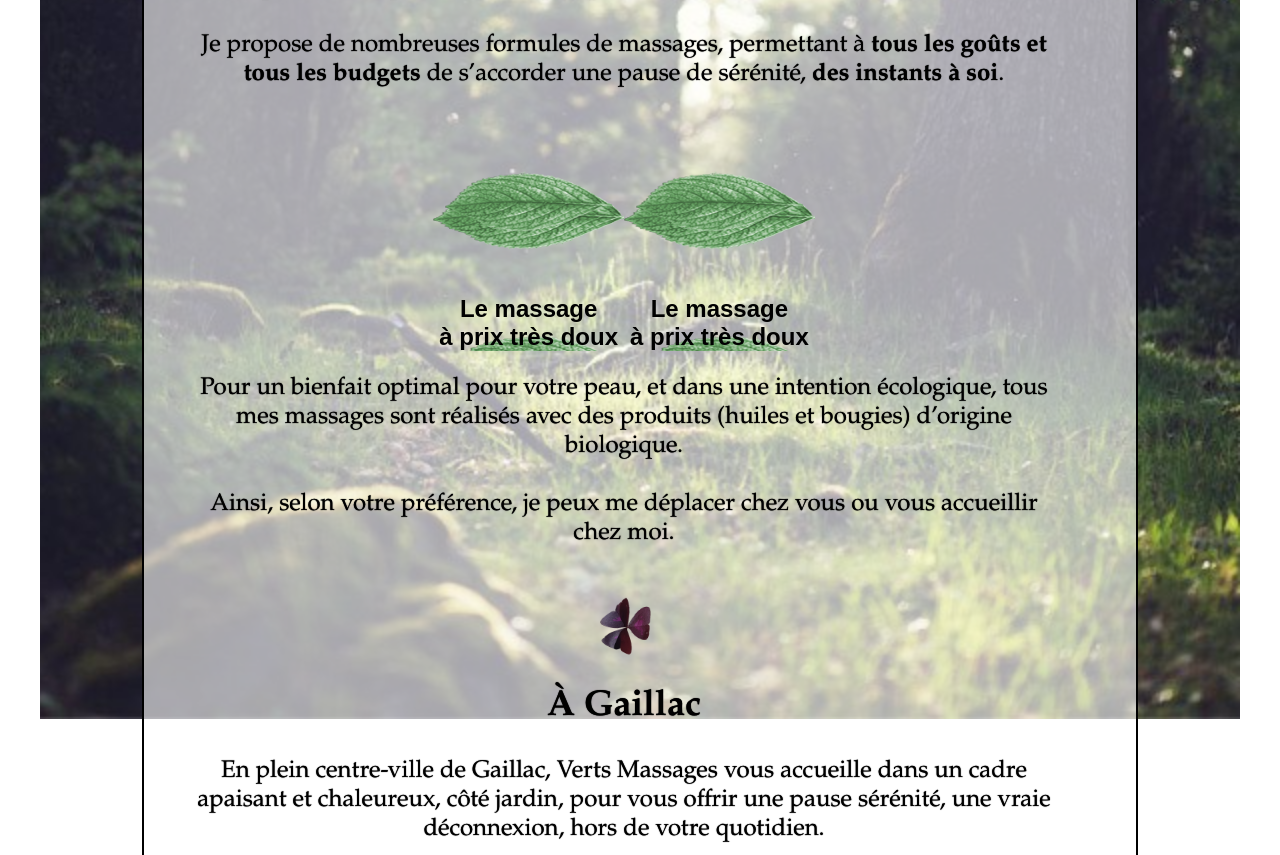
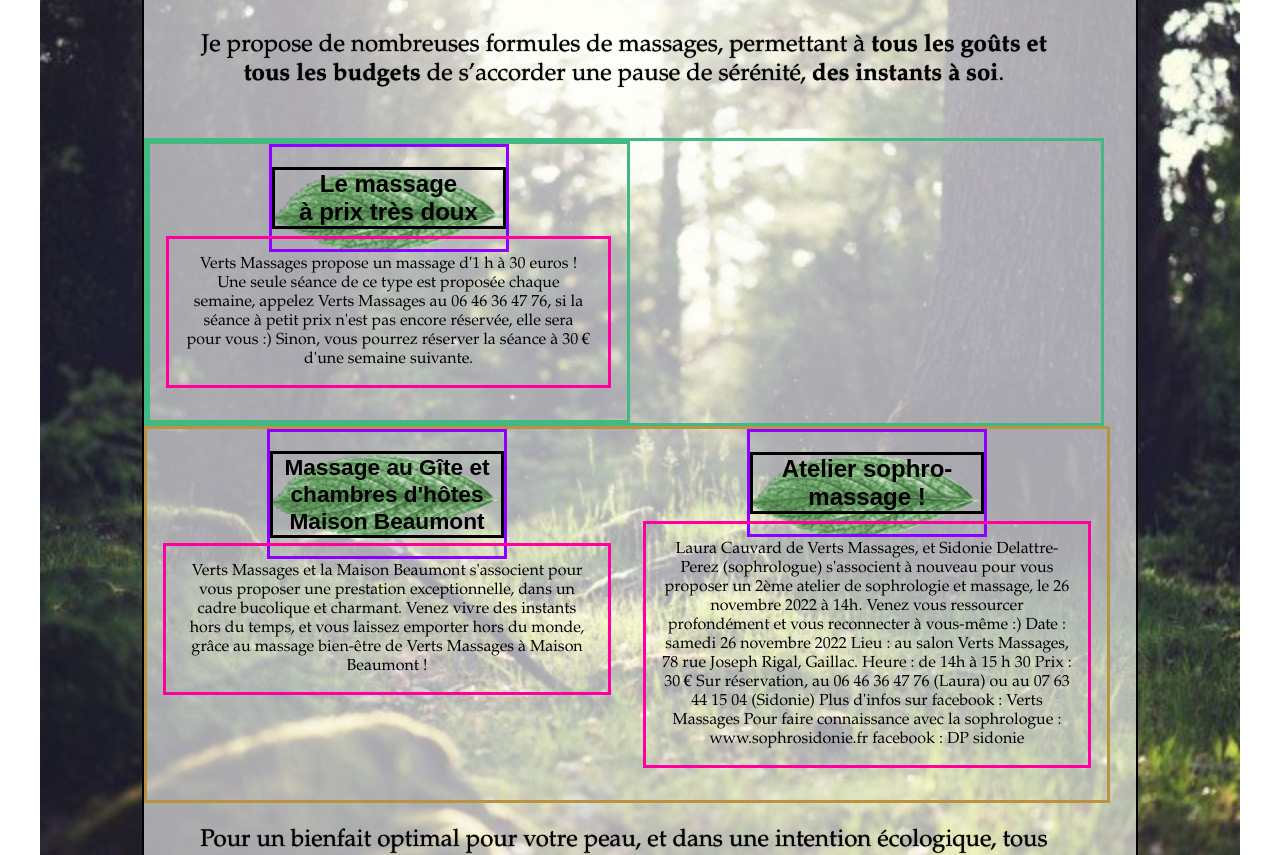
Before and after one commit to RomainDelran/VertsMassage, a Vue app: page /#/ in a window 1280 px wide. Shown: the part 1200-2055 px from the top of the page. Built offline with nearby package versions, Linux system fonts and the light colour scheme; a web font is replaced by a local one.

Commit message:
AvecCadres

```diff
--- a/src/App.vue
+++ b/src/App.vue
@@ -133,50 +133,124 @@
 
 
 /* Modification Laura cépe*/
+.ArticleLeMassageAPrixTresDoux{
+  color: #ffd900;
+  border: 0.2rem solid;
+}
+
+
+.LeMassageAPrixTresDoux {
+
+
+  border: 0.2rem solid;
+  width: 50%;
+}
+.MassageAuGite{
+
+  width: 50%;
+}
+
+.LeMassageAPrixTresDoux{
+
+  width: 50%;
+}
+
+.AtelierSophroMassage{
+
+  width: 50%;
+}
+
+.DefinitionLignesArticles{
+
+
+  justify-content: center;
+  align-items: center;
+}
+
+
+
+.LignePremiereLigneArticles{
+  color: #42b983;
+  border: 0.2rem solid;
 
 
 
 
+
+}
+
+.LigneDeuxiemesLigneArticles{
+  color: #b99342;
+  border: 0.2rem solid;
+  width: 100%;
+  display: flex;
+
+  justify-content: center;
+
+}
+
 .texteArticle{
 
-  top: 5em;
+  border: 0.2rem solid;
+
   font-size: 1.8em;
     text-align:center;
 
-      color: rgb(0, 0, 0);
+    color: rgb(0, 0, 0);
 
-  background-image:url("~@/assets/CepeBonneTaille.png");
+ /* background-image:url("~@/assets/FeuilleBonneTaille.png");*/
 }
 
-.boutonFeuilleArticle{
-  background-image:url("~@/assets/CepeBonneTaille.png");
+  .texteArticleMassageAuGite{
+    position: relative;
+    font-size: 1.7em;
+    top: 0em;
+  }
 
 
 
 
-/*left: -35em;
-top: -6em;
-*/
-height: 15em;
-background-color: #00000000;
+.paragrapheArticle{
+  position: relative;
+  top: -1em;
+  color: #000;
+  border: 0.2rem solid #ff009d;
+  padding: 1em 1em 1em 1em;
+  margin: 0em 1em 1em 1em;
+}
 
 
+/*BoutonFeuilleArticle*/
+.boutonFeuilleArticle{
+
+width: 18em;
+
+background-image:url("~@/assets/FeuilleBonneTaille.png");
+background-color: #00000000;
+background-position: center -2em;
+background-size: 18em;
     border: none;
-
-
     cursor: pointer;
     font-family:'Papyrus', sans-serif;
-    z-index: -5;
+    margin: 0em;
+    padding: 0em;
+
+    color: #8c00ff;
+  border: 0.2rem solid;
+
 
 }
 
 .imageFeuilleArticle {
-  position: relative;
- z-index: auto;
 
+  z-index: revert;
+  left: 10em;
+top: 10em;
+
+ object-fit: cover;
 height: 10em;
 }
-
+/*Fin BoutonFeuilleArticle*/
 
 
 /* Modification Laura 02 */
--- a/src/views/AcceuilView.vue
+++ b/src/views/AcceuilView.vue
@@ -62,26 +62,93 @@
 
       </p>
 
-      <div class="1ereLigneArticles">
 
+
+
+
+
+
+
+
+
+  <div class="DefinitionLignesArticles">
+
+      <div class="LignePremiereLigneArticles">
+
+
+          <div class="LeMassageAPrixTresDoux">
             <button class="boutonFeuilleArticle" type="button" >
 
-                <img src=".././assets/CepeBonneTaille.png" class=" imageFeuilleArticle">
-                        <h2 class="texteArticle">
+
+                      <h2 class="texteArticle ">
                       <strong>Le massage <br/>
                         à prix très doux</strong>
                       </h2>
                 </button>
+                <p class=" paragrapheArticle ArticleLeMassageAPrixTresDoux">
+                Verts Massages propose un massage d'1 h à 30 euros !
+Une seule séance de ce type est proposée chaque semaine, appelez Verts Massages au 06 46 36 47 76, si la séance à petit prix n'est pas encore réservée, elle sera pour vous :)
+Sinon, vous pourrez réserver la séance à 30 € d'une semaine suivante.
+              </p>
+          </div>
+      </div>
 
+
+      <div class="LigneDeuxiemesLigneArticles">
+
+          <div class="MassageAuGite">
             <button class="boutonFeuilleArticle" type="button" >
 
-              <img src=".././assets/CepeBonneTaille.png" class=" imageFeuilleArticle">
+             <!-- <img src=".././assets/FeuilleBonneTaille.png" class=" imageFeuilleArticle"> -->
+                  <h2 class="texteArticle texteArticleMassageAuGite">
+                  <strong>Massage au Gîte et
+                    chambres d'hôtes Maison Beaumont </strong>
+                  </h2>
+
+            </button>
+            <p class="ArticleMassageAuGite paragrapheArticle">
+                    Verts Massages et la Maison Beaumont s'associent pour vous proposer une prestation exceptionnelle, dans un cadre bucolique et charmant.
+Venez vivre des instants hors du temps, et vous laissez emporter hors du monde, grâce au massage bien-être de Verts Massages à Maison Beaumont !
+                  </p>
+          </div>
+
+          <div class="AtelierSophroMassage">
+            <button class="boutonFeuilleArticle" type="button" >
+
+
                       <h2 class="texteArticle">
-                  <strong>Le massage <br/>
-                    à prix très doux</strong>
+                      <strong>Atelier sophro-massage !
+                        </strong>
                       </h2>
                 </button>
+                <p class="ArticleAtelierSophroMassage paragrapheArticle">
+                Laura Cauvard de Verts Massages, et Sidonie Delattre-Perez (sophrologue) s'associent à nouveau pour vous proposer un 2ème atelier de sophrologie et massage, le 26 novembre 2022 à 14h.
+Venez vous ressourcer profondément et vous reconnecter à vous-même :)
+
+Date : samedi 26 novembre 2022
+Lieu : au salon Verts Massages, 78 rue Joseph Rigal, Gaillac.
+Heure : de 14h à 15 h 30
+Prix : 30 €
+Sur réservation, au 06 46 36 47 76 (Laura) ou au 07 63 44 15 04 (Sidonie)
+
+Plus d'infos sur facebook : Verts Massages
+Pour faire connaissance avec la sophrologue : www.sophrosidonie.fr
+facebook : DP sidonie
+              </p>
           </div>
+
+      </div>
+
+  </div>
+
+
+
+
+
+
+
+
+
 
        <p class="texteAcceuilParagrapheB textesAcceuille">
 
```
Also changed, not shown: src/assets/FeuilleBonneTaille.png (renamed from src/assets/CepeBonneTaille.png). Lines whose indentation alone changed are shown as unchanged.
